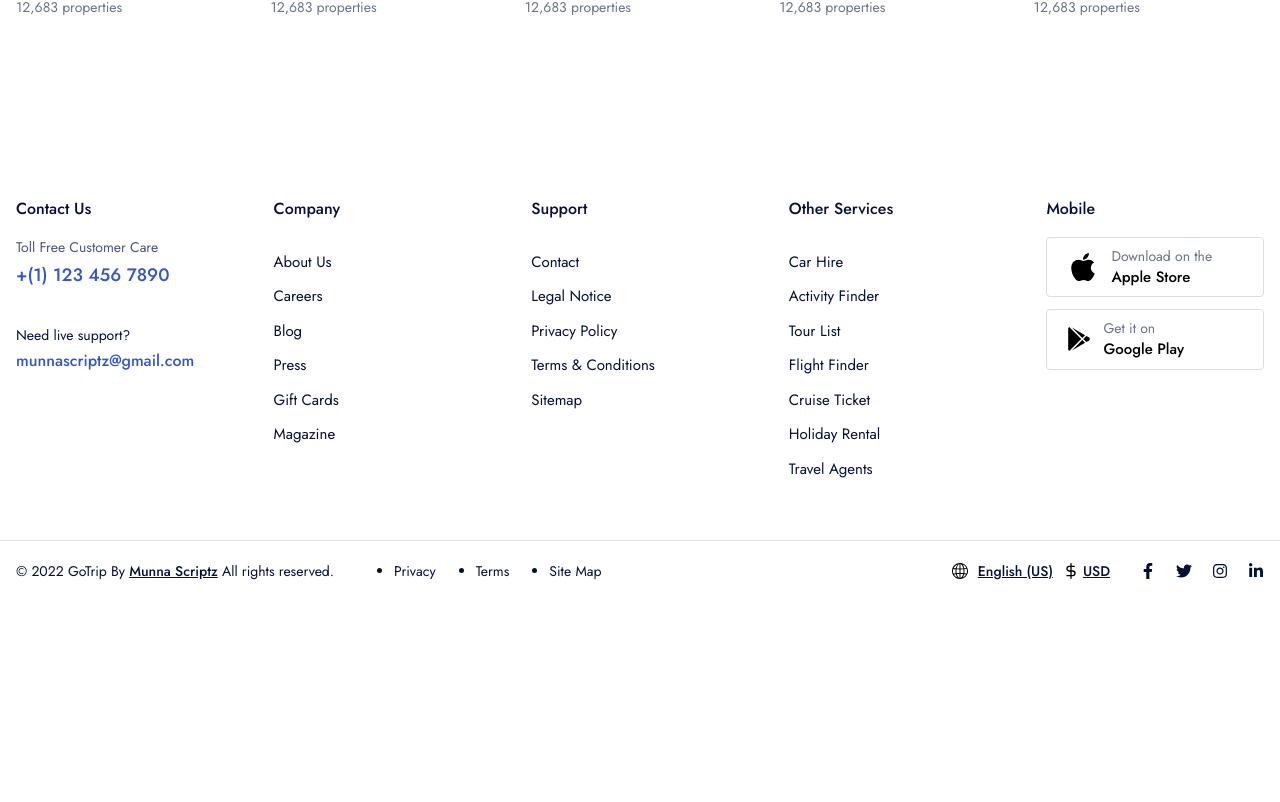
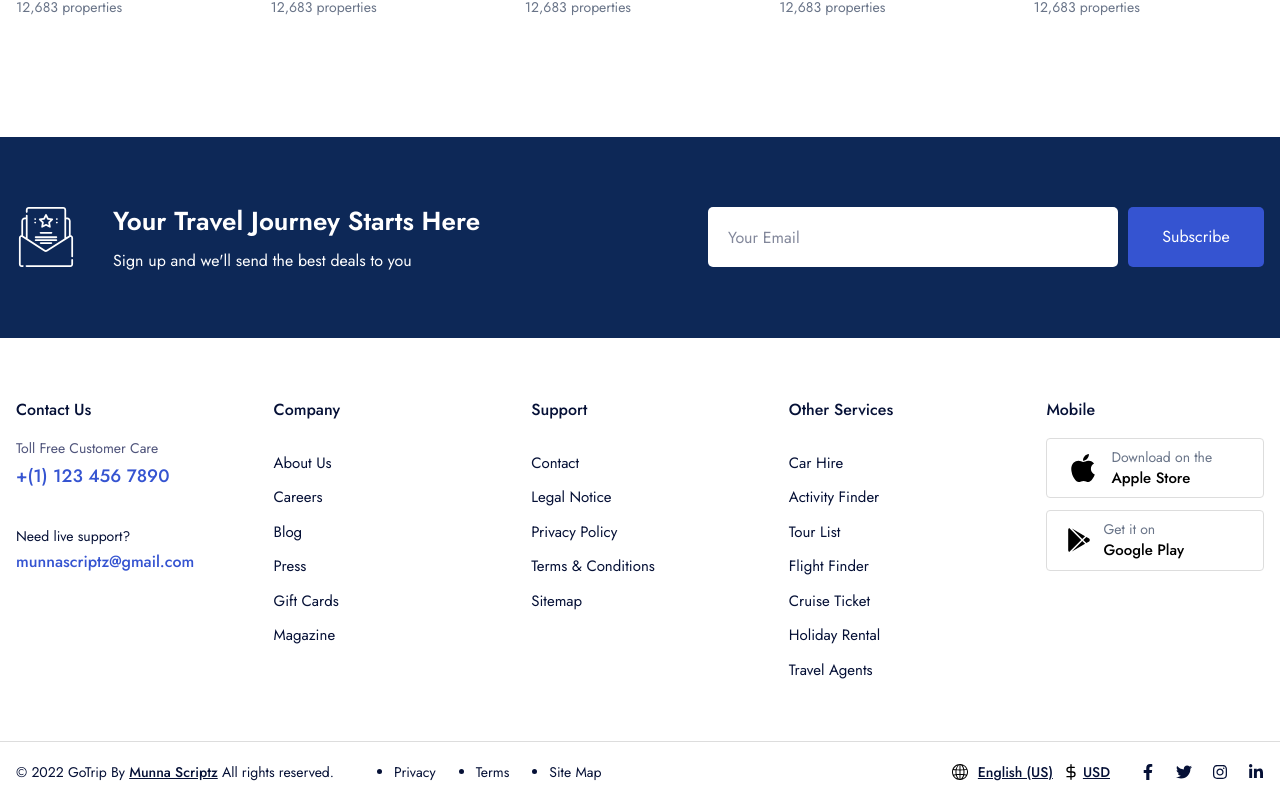
Before and after one commit to Munna-Scriptz/GoTrip, a React (Vite) app: page / in a window 1280 px wide. Shown: the part 5231-6033 px from the top of the page. Before the commit the page ends 5832 px from the top, so only its background shows below. Built offline with nearby package versions, Linux system fonts and the light colour scheme.

Commit message:
Contact Complete And HomePage Complete

```diff
--- a/src/components/Common/Footer.jsx
+++ b/src/components/Common/Footer.jsx
@@ -7,7 +7,7 @@ import { Link } from 'react-router';
 const Footer = () => {
   return (
     <>
-        <footer className="bg-white pt-[60px] mt-[120px]">
+        <footer className="bg-white pt-[60px]">
             <div className="container mx-auto grid grid-cols-1 md:grid-cols-5 gap-10">
 
                 {/* Contact */}
--- /dev/null
+++ b/src/components/Home/Contact.jsx
@@ -0,0 +1,31 @@
+import React from 'react'
+import contactIcon from '../../assets/images/contactIcon.svg'
+const Contact = () => {
+  return (
+    <>
+        <section id='Contact' className='mt-[120px] bg-[#0D2857] py-[65px]'>
+            <div className="container">
+                <div id="Contact-Row" className='flex items-center justify-between'>
+                    {/* -----------------------Subscribe Text----------------------------- */}
+                    <div className='flex items-center gap-[37px]'>
+                        <div>
+                            <img src={contactIcon} alt="Icon" />
+                        </div>
+                        <div>
+                            <h2 className='text-white text-[26px] font-semibold'>Your Travel Journey Starts Here</h2>
+                            <p className='text-white text-base mt-2'>Sign up and we'll send the best deals to you</p>
+                        </div>
+                    </div>
+                    {/* -----------------------Subscribe Input----------------------------- */}
+                    <div className='flex items-center gap-[10px]'>
+                        <input className='w-[410px] h-[60px] rounded-[5px] bg-white pl-[20px] outline-none text-primary' type="email" id='email' placeholder='Your Email' />
+                        <button className='w-[136px] h-[60px] bg-brand text-white flex items-center justify-center rounded-[5px] cursor-pointer hover:bg-primary duration-300'>Subscribe</button>
+                    </div>
+                </div>
+            </div>
+        </section>
+    </>
+  )
+}
+
+export default Contact
--- a/src/pages/Home.jsx
+++ b/src/pages/Home.jsx
@@ -7,6 +7,7 @@ import Services from '../components/Home/Services'
 import Reviews from '../components/Home/Reviews'
 import Inspiration from '../components/Home/Inspiration'
 import Places from '../components/Home/Places'
+import Contact from '../components/Home/Contact'
 
 const Home = () => {
   return (
@@ -19,6 +20,7 @@ const Home = () => {
       <Reviews/>
       <Inspiration/>
       <Places/>
+      <Contact/>
     </>
   )
 }
```
Also changed, not shown: src/assets/images/contactIcon.svg (added).
